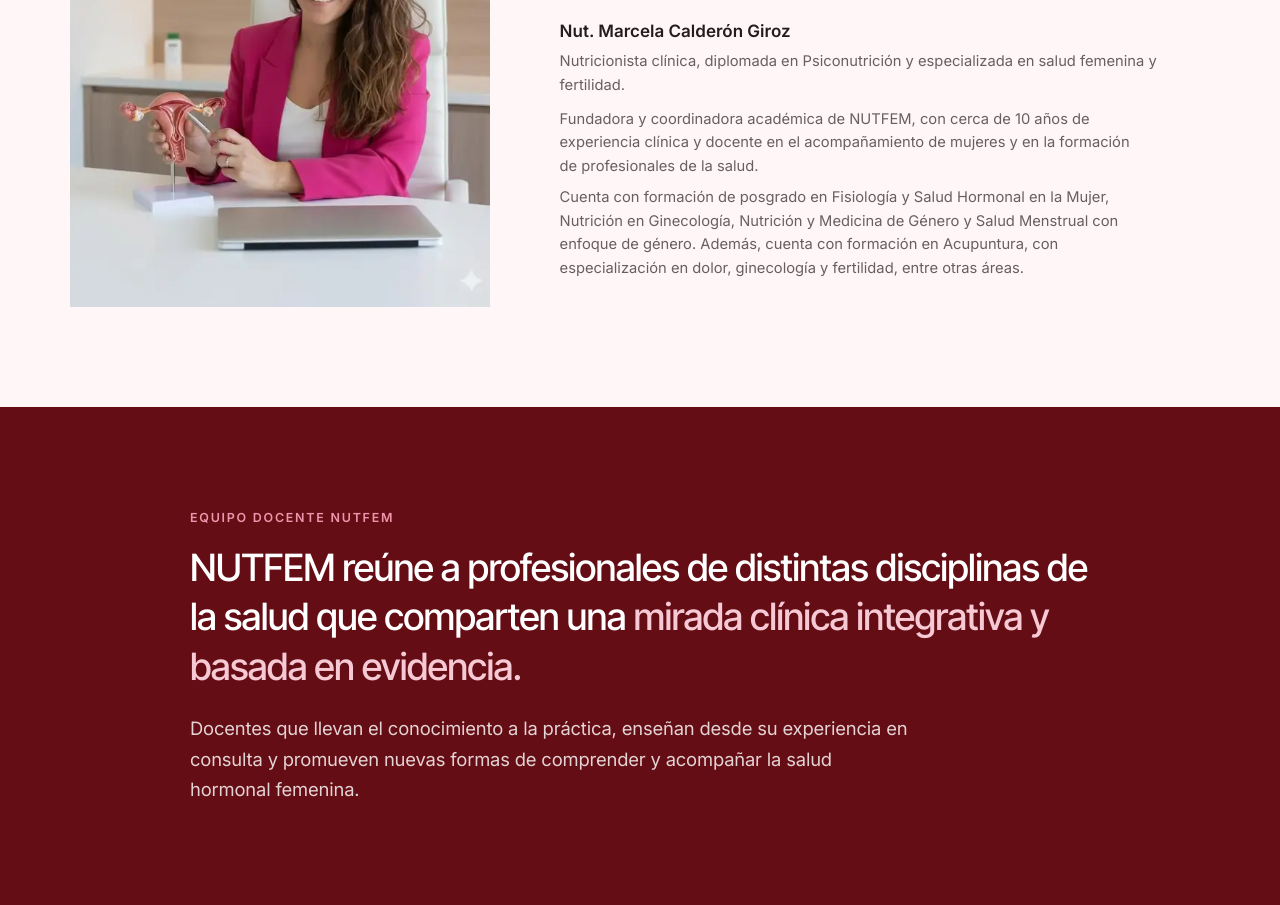
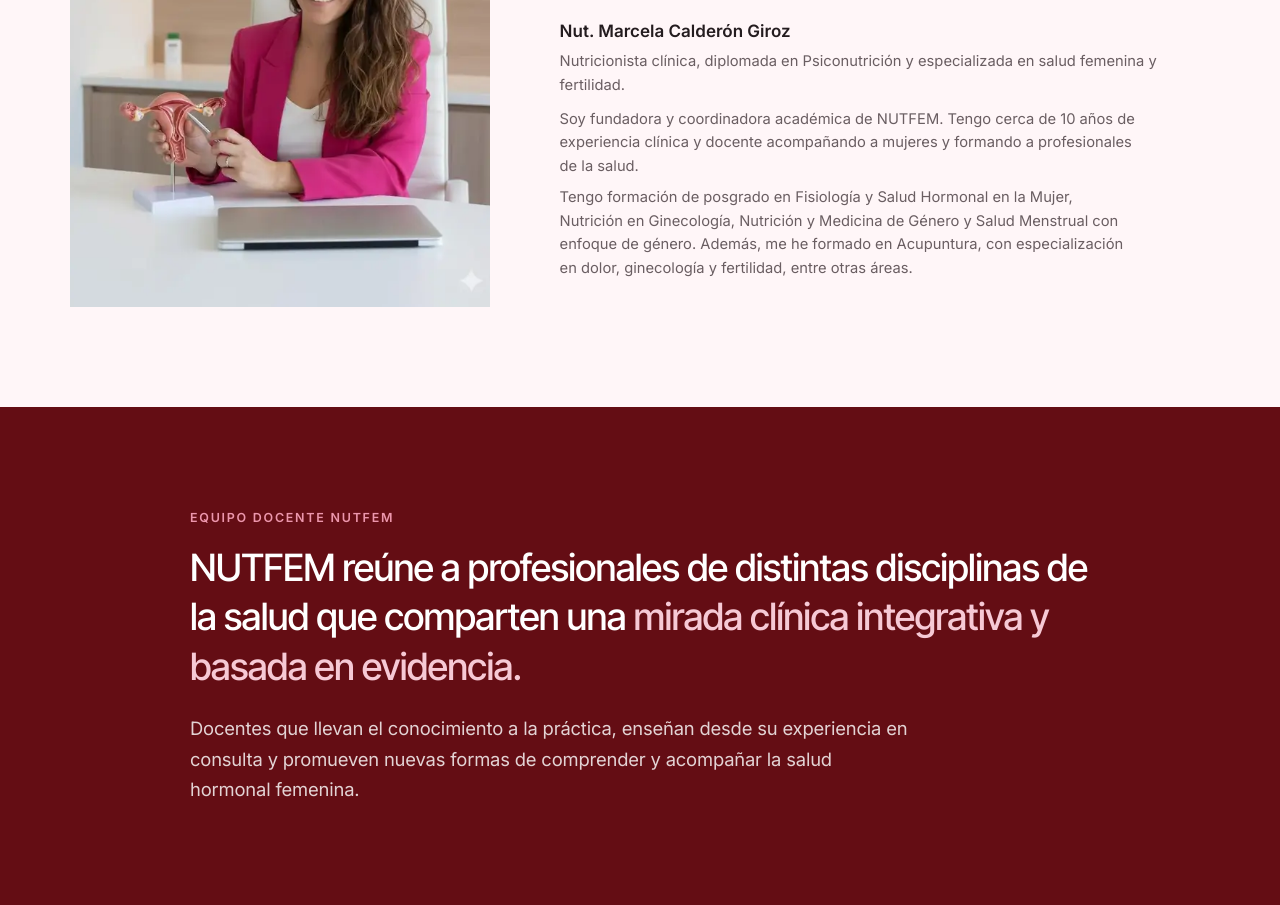
Before and after one commit to NUTFEMacademia/academia-nutfem, a plain HTML site: page index.html in a window 1280 px wide. Shown: the part 4544-5449 px from the top of the page. Drawn offline with Linux system fonts and the light colour scheme.

Commit message:
«Hola, soy Marcela»: biografía en primera persona
Co-Authored-By: Claude Opus 5.5 <noreply@anthropic.com>
Claude-Session: https://claude.ai/code/session_01KtuHfvi3BUJBE1MWiZDu5h

```diff
--- a/index.html
+++ b/index.html
@@ -900,7 +900,7 @@ html{scroll-padding-top:calc(env(safe-area-inset-top,0px) + 112px)!important}
    <span class="eyebrow">Hola, soy Marcela</span>
    <blockquote>«Creo en una práctica clínica más humana, cercana y <em class="acc">con perspectiva de género.</em> Una práctica que cuestione los sesgos que hemos normalizado, especialmente la mirada peso-céntrica, y que integre una comprensión más amplia de la salud femenina.»</blockquote>
    <p class="who">Nut. Marcela Calderón Giroz<span>Nutricionista clínica, diplomada en Psiconutrición y especializada en salud femenina y fertilidad.</span></p>
-   <div class="bio"><p>Fundadora y coordinadora académica de NUTFEM, con cerca de 10 años de experiencia clínica y docente en el acompañamiento de mujeres y en la formación de profesionales de la salud.</p><p>Cuenta con formación de posgrado en Fisiología y Salud Hormonal en la Mujer, Nutrición en Ginecología, Nutrición y Medicina de Género y Salud Menstrual con enfoque de género. Además, cuenta con formación en Acupuntura, con especialización en dolor, ginecología y fertilidad, entre otras áreas.</p></div>
+   <div class="bio"><p>Soy fundadora y coordinadora académica de NUTFEM. Tengo cerca de 10 años de experiencia clínica y docente acompañando a mujeres y formando a profesionales de la salud.</p><p>Tengo formación de posgrado en Fisiología y Salud Hormonal en la Mujer, Nutrición en Ginecología, Nutrición y Medicina de Género y Salud Menstrual con enfoque de género. Además, me he formado en Acupuntura, con especialización en dolor, ginecología y fertilidad, entre otras áreas.</p></div>
   </div>
  </div>
 </div></section>
```
